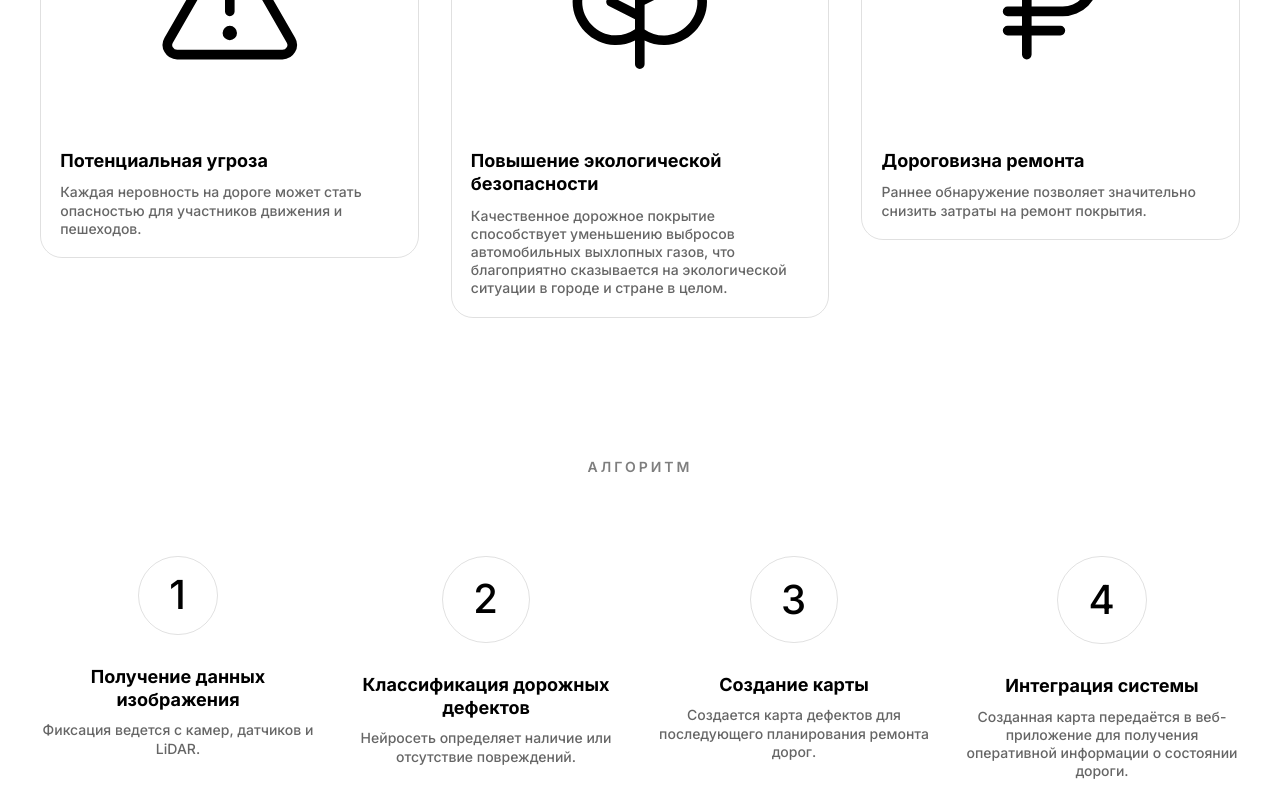
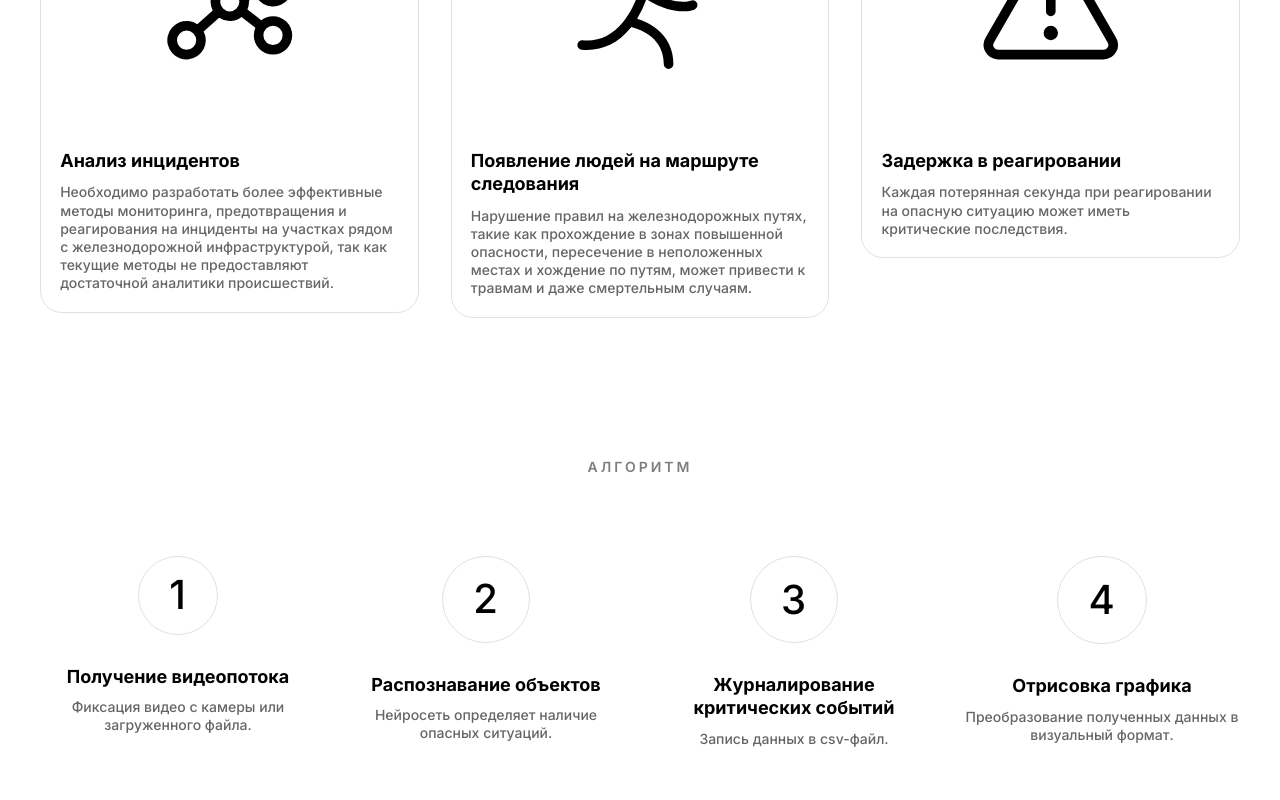
Before and after one commit to mikhailmogilnikov/ai-railway-scanner, a React (Create React App) app: page /presentation in a window 1280 px wide. Shown: the part 1100-1900 px from the top of the page. Built offline with nearby package versions, Linux system fonts and the light colour scheme.

Commit message:
feat: new content

```diff
--- a/src/components/presentation/Algorythm.jsx
+++ b/src/components/presentation/Algorythm.jsx
@@ -8,23 +8,23 @@ const Algorythm = () => {
 			<div className='algo-wrapper'>
 				<AlgoItem
 					num='1'
-					name='Получение данных изображения'
-					desc='Фиксация ведется с камер, датчиков и LiDAR.'
+					name='Получение видеопотока'
+					desc='Фиксация видео с камеры или загруженного файла.'
 				/>
 				<AlgoItem
 					num='2'
-					name='Классификация дорожных дефектов'
-					desc='Нейросеть определяет наличие или отсутствие повреждений.'
+					name='Распознавание объектов'
+					desc='Нейросеть определяет наличие опасных ситуаций.'
 				/>
 				<AlgoItem
 					num='3'
-					name='Создание карты'
-					desc='Создается карта дефектов для последующего планирования ремонта дорог.'
+					name='Журналирование критических событий'
+					desc='Запись данных в csv-файл.'
 				/>
 				<AlgoItem
 					num='4'
-					name='Интеграция системы'
-					desc='Созданная карта передаётся в веб-приложение для получения оперативной информации о состоянии дороги.'
+					name='Отрисовка графика'
+					desc='Преобразование полученных данных в визуальный формат.'
 				/>
 			</div>
 		</div>
--- a/src/components/presentation/Presentation.jsx
+++ b/src/components/presentation/Presentation.jsx
@@ -16,7 +16,7 @@ const Presentation = () => {
 			<Tools />
 			<Scale />
 
-			<div className='button-wrapper' style={{ maxWidth: '400px' }}>
+			<div className='button-wrapper' style={{ maxWidth: '400px', marginBottom: '70px' }}>
 				<NavLink to={'/graph'} className='button premier-button select-zoom'>
 					<p>Визуализировать данные</p>
 				</NavLink>
--- a/src/components/presentation/ProblemCard.jsx
+++ b/src/components/presentation/ProblemCard.jsx
@@ -1,15 +1,13 @@
-import { CurrencyRub, Tree, Warning, RoadHorizon } from '@phosphor-icons/react'
+import { Warning, PersonSimpleRun, Graph } from '@phosphor-icons/react'
 
 const ProblemCard = ({ icon, name, desc }) => {
 	let iconComponent
 	if (icon === 'Warning') {
 		iconComponent = <Warning className='icon-card'/>
-	} else if (icon === 'Tree') {
-		iconComponent = <Tree className='icon-card'/>
+	} else if (icon === 'Graph') {
+		iconComponent = <Graph className='icon-card'/>
 	} else if (icon === 'CurrencyRub') {
-		iconComponent = <CurrencyRub className='icon-card'/>
-	} else if (icon === 'RoadHorizon') {
-		iconComponent = <RoadHorizon className='icon-card'/>
+		iconComponent = <PersonSimpleRun className='icon-card'/>
 	} else {
 		iconComponent = null
 	}
--- a/src/components/presentation/Problems.jsx
+++ b/src/components/presentation/Problems.jsx
@@ -1,32 +1,34 @@
 import ProblemCard from './ProblemCard'
 
 const Problems = () => {
-	return ( <div className='wrapper'>
+	return (
+		<div className='wrapper'>
 			<h2 className='text-mini-title'>Проблематика</h2>
 			<div className='problem-wrapper'>
 				<ProblemCard
-			name={'Потенциальная угроза'}
+					name={'Анализ инцидентов'}
 					desc={
-				'Каждая неровность на дороге может стать опасностью для участников движения и пешеходов.'
+						'Необходимо разработать более эффективные методы мониторинга, предотвращения и реагирования на инциденты на участках рядом с железнодорожной инфраструктурой, так как текущие методы не предоставляют достаточной аналитики происшествий.'
+					}
+					icon='Graph'
+				/>
+				<ProblemCard
+					name={'Появление людей на маршруте следования'}
+					desc={
+						'Нарушение правил на железнодорожных путях, такие как прохождение в зонах повышенной опасности, пересечение в неположенных местах и хождение по путям, может привести к травмам и даже смертельным случаям.'
+					}
+					icon='CurrencyRub'
+				/>
+				<ProblemCard
+					name={'Задержка в реагировании'}
+					desc={
+						'Каждая потерянная секунда при реагировании на опасную ситуацию может иметь критические последствия.'
 					}
 					icon='Warning'
 				/>
-		<ProblemCard
-			name={'Повышение экологической безопасности'}
-			desc={
-				'Качественное дорожное покрытие способствует уменьшению выбросов автомобильных выхлопных газов, что благоприятно сказывается на экологической ситуации в городе и стране в целом.'
-			}
-			icon='Tree'
-		/>
-		<ProblemCard
-			name={'Дороговизна ремонта'}
-			desc={
-				'Раннее обнаружение позволяет значительно снизить затраты на ремонт покрытия.'
-			}
-			icon='CurrencyRub'
-		/>
 			</div>
-</div> );
+		</div>
+	)
 }
 
-export default Problems;
+export default Problems
--- a/src/components/presentation/Scale.jsx
+++ b/src/components/presentation/Scale.jsx
@@ -1,4 +1,4 @@
-import { CloudArrowUp, Robot, WebhooksLogo } from '@phosphor-icons/react'
+import { FileArchive, GearFine, Siren, WebhooksLogo } from '@phosphor-icons/react'
 
 const Scale = () => {
 	return (
@@ -6,18 +6,35 @@ const Scale = () => {
 			<h2 className='text-mini-title'>Масштабируемость</h2>
 			<div className='scale-wrapper'>
 				<div className='scale-item'>
-					<CloudArrowUp weight='bold' className='icon-big'/>
-					<p>Использование значений не только с одного робота, а с нескольких. Карта местности при этом будет общая.</p>
+					<WebhooksLogo weight='bold' className='icon-big' />
+					<p>
+						Доработка API, на который будут отправляться файлы для дообучения
+						нейросети.
+					</p>
 				</div>
 
 				<div className='scale-item'>
-					<WebhooksLogo weight='bold' className='icon-big'/>
-					<p>Создание API для легкой интеграции с другими сервисами.</p>
+					<GearFine weight='bold' className='icon-big' />
+					<p>
+						Оптимизация архитектуры нейросети для ускорения обработки и
+						возможности работать на менее мощном оборудовании
+					</p>
 				</div>
 
 				<div className='scale-item'>
-					<Robot weight='bold' className='icon-big'/>
-					<p>Доступ к ресурсам робота в реальном времени.</p>
+					<Siren weight='bold' className='icon-big' />
+					<p>
+						Подключение к системам оповещения и иному оборудования на посту
+						управления
+					</p>
+				</div>
+
+				<div className='scale-item'>
+					<FileArchive weight='bold' className='icon-big' />
+					<p>
+						Автоматический сбор данных об инцидентах и анализ результатов в виде
+						картографии инцидентов
+					</p>
 				</div>
 			</div>
 		</div>
```
Lines whose indentation alone changed are shown as unchanged.
